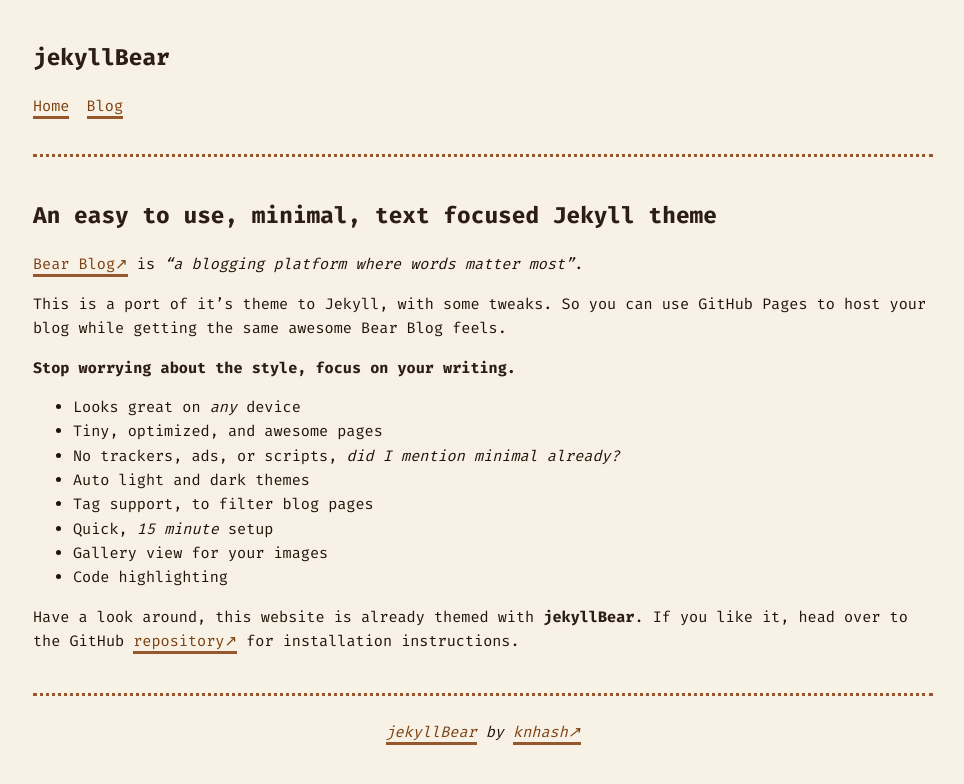
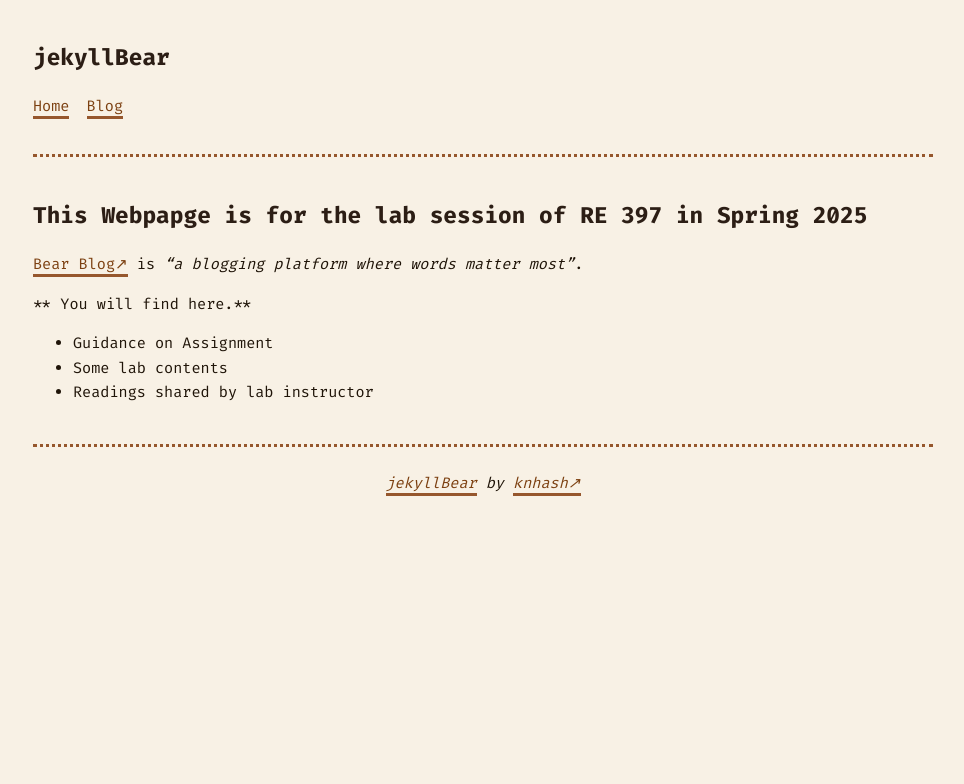
Before and after one commit to zluo1223/Re397Spring, a Jekyll site: the page built from index.md, in a window 1280 px wide. Shown: the top 784 px of the page, without its empty margins (157-1121 px from the left). Built offline with Jekyll 4.4.1, drawn with Linux system fonts in a browser that asks for light colours.

Commit message:
Update index.md

```diff
--- a/index.md
+++ b/index.md
@@ -1,24 +1,16 @@
 ---
 layout: default
-title: Hello
+title: Hello!Welcome to RE397
 ---
 
 
-## An easy to use, minimal, text focused Jekyll theme
+## This Webpapge is for the lab session of RE 397 in Spring 2025
 
 [Bear Blog](https://bearblog.dev/) is *"a blogging platform where words matter most"*.
 
-This is a port of it's theme to Jekyll, with some tweaks. So you can use GitHub Pages to host your blog while getting the same awesome Bear Blog feels.
 
-**Stop worrying about the style, focus on your writing.**
+** You will find here.**
 
-- Looks great on *any* device
-- Tiny, optimized, and awesome pages
-- No trackers, ads, or scripts, *did I mention minimal already?*
-- Auto light and dark themes
-- Tag support, to filter blog pages
-- Quick, *15 minute* setup
-- Gallery view for your images
-- Code highlighting
-
-Have a look around, this website is already themed with **jekyllBear**. If you like it, head over to the GitHub [repository](https://github.com/knhash/jekyllBear) for installation instructions.
+- Guidance on Assignment
+- Some lab contents
+- Readings shared by lab instructor
```
